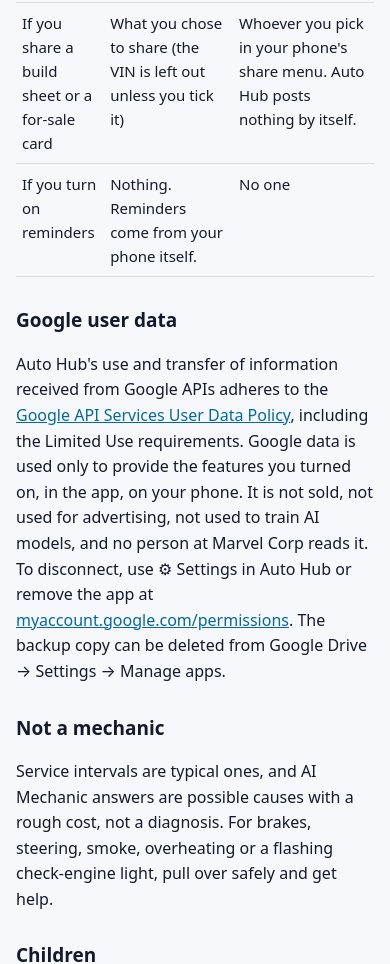
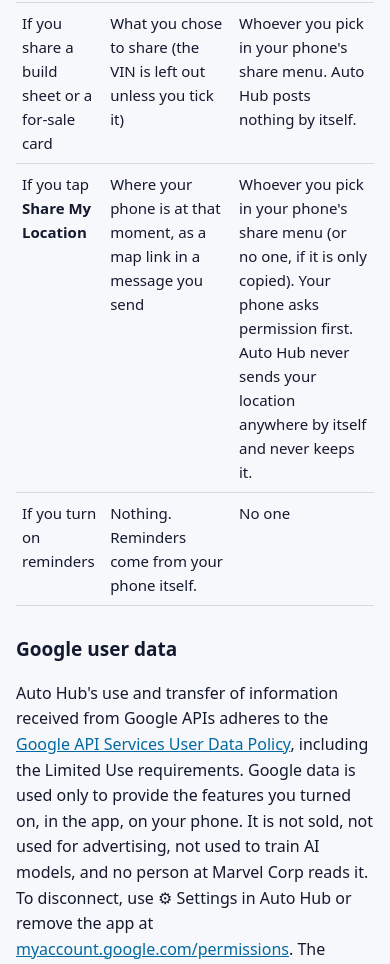
Before and after one commit to smarvel1963-ops/autohub, a plain HTML site: page privacy.html in a window 390 px wide. Shown: the part 4077-5041 px from the top of the page. Drawn offline with Linux system fonts and the light colour scheme.

Commit message:
Auto Hub privacy: say what Share My Location sends, and to whom (before the new look reaches every customer, dayhub v1.59.12)
Only when the user taps it, only to whoever they pick in the phone's share
menu; the phone asks permission first, and Auto Hub never sends or keeps the
location by itself.

Co-Authored-By: Claude Opus 5.5 <noreply@anthropic.com>

```diff
--- a/privacy.html
+++ b/privacy.html
@@ -45,6 +45,7 @@
     <tr><td>If you turn on backup</td><td>A copy of your Auto Hub data (not your car photos, apart from small cover thumbnails)</td><td>A hidden app folder in <b>your own</b> Google Drive. Only Auto Hub on your devices can read it. We cannot. Delete it any time in ⚙ → <b>Backup &amp; sync</b> → <b>Delete my Drive backup</b>.</td></tr>
     <tr><td>If you unlock a purchase you already have (Auto Hub Pro, Day Hub Pro or Hub AI Credits)</td><td>The email you bought with (or your membership id), and a random id your phone makes for itself, to check the purchase is active and limit it to 3 phones</td><td>Our relay, which looks the purchase up with Whop, where it was bought. The relay keeps only a scrambled (one-way) form of your account id with your phones' random ids and the day each was last seen, never your email. To use a purchase on a new phone, the relay emails a 6-digit code to that address (sent from Marvel Corp's Google account). We never see card details.</td></tr>
     <tr><td>If you share a build sheet or a for-sale card</td><td>What you chose to share (the VIN is left out unless you tick it)</td><td>Whoever you pick in your phone's share menu. Auto Hub posts nothing by itself.</td></tr>
+    <tr><td>If you tap <b>Share My Location</b></td><td>Where your phone is at that moment, as a map link in a message you send</td><td>Whoever you pick in your phone's share menu (or no one, if it is only copied). Your phone asks permission first. Auto Hub never sends your location anywhere by itself and never keeps it.</td></tr>
     <tr><td>If you turn on reminders</td><td>Nothing. Reminders come from your phone itself.</td><td>No one</td></tr>
   </table>
 
```
